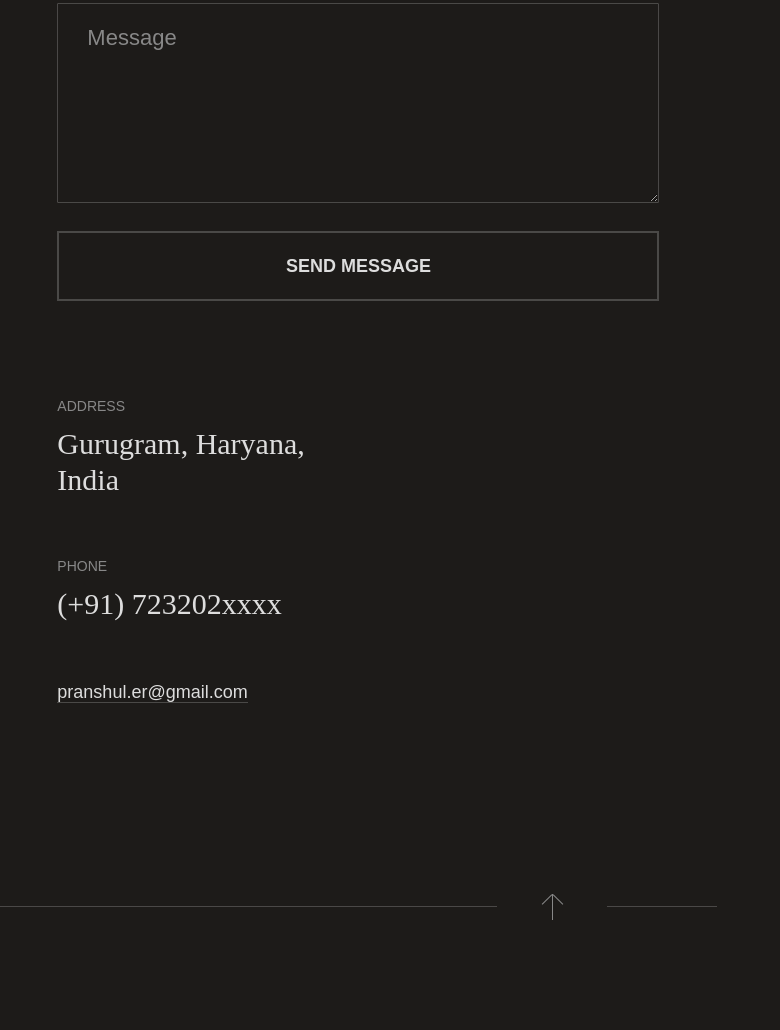
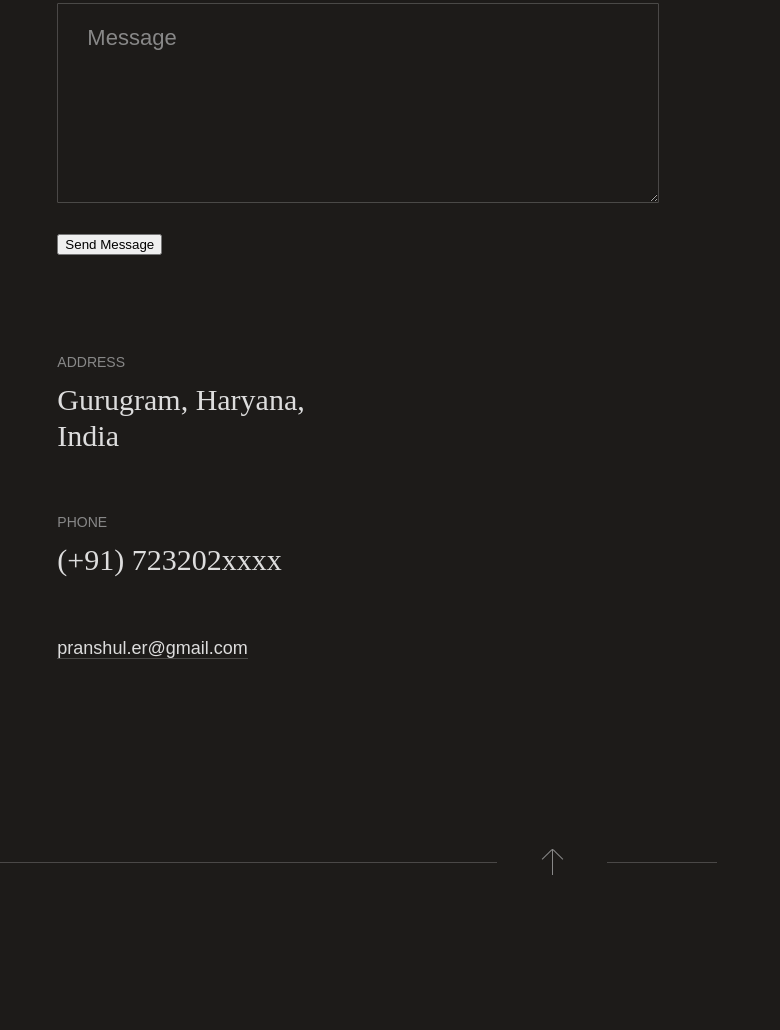
Before and after one commit to pranshulagrawal/pranshul, a plain HTML site: page index.html in a window 1280 px wide. Shown: the part 9094-10124 px from the top of the page, without its empty margins (0-780 px from the left). After the commit the page ends 10080 px from the top, so only its background shows below. Drawn offline with Linux system fonts and the light colour scheme; a web font is replaced by a local one.

Commit message:
added button

```diff
--- a/index.html
+++ b/index.html
@@ -1600,7 +1600,7 @@
                           </div>
                         </div>
                         <div class="item">
-                          <a href="#">Send Message</a>
+                          <button type="submit">Send Message</button>
                         </div>
                       </div>
                     </div>
```
